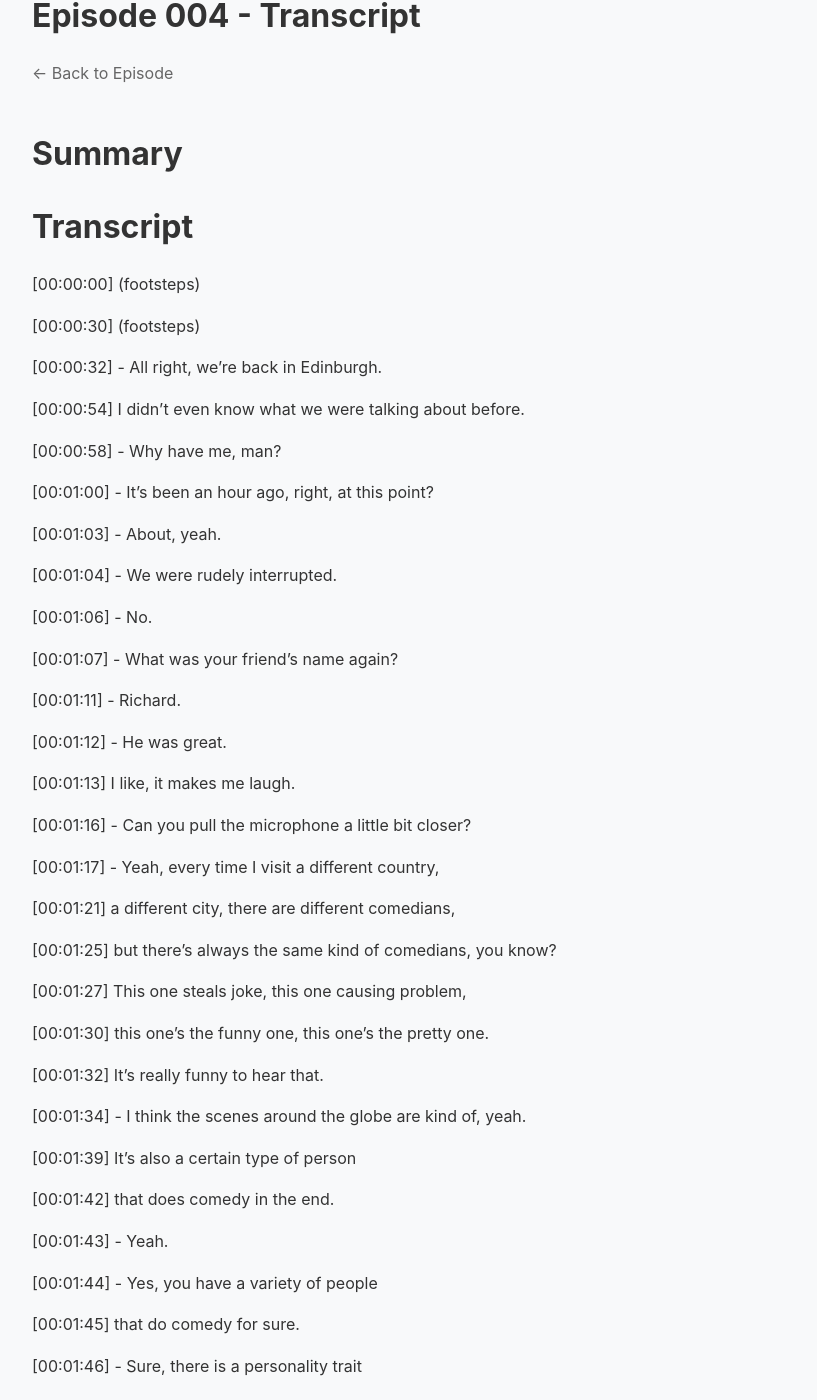
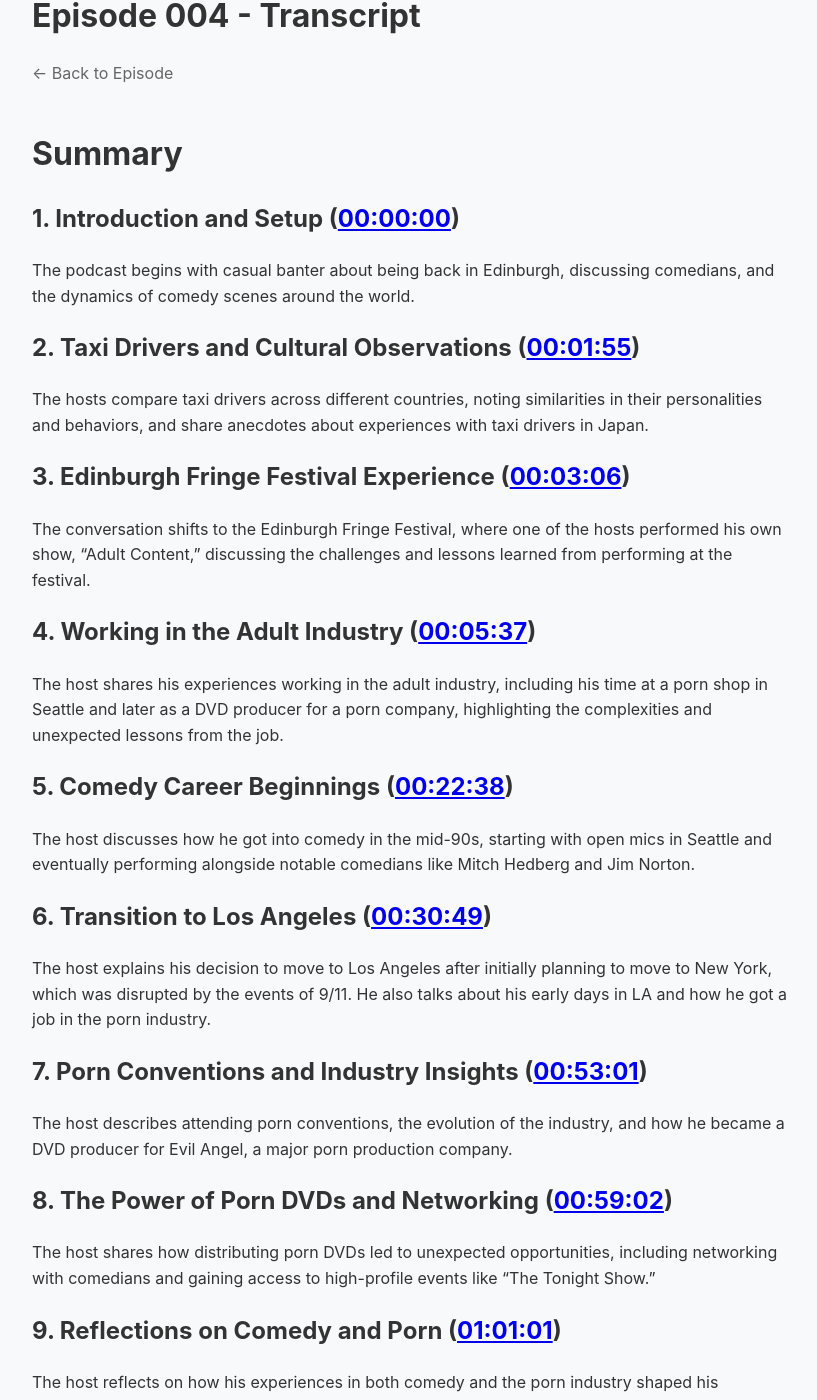
Before and after one commit to harryf/yoshi-podcasts, a Jekyll site: the page built from _transcripts/episode-004-transcript.md, in a window 1280 px wide and 1400 px high, scrolled down 242 px. Shown: the whole window, without its empty margins (228-1045 px from the left). Built offline with Jekyll 4.4.1, drawn with Linux system fonts in a browser that asks for light colours; some of the changed text lies outside the part shown.

Commit message:
Add summary

```diff
--- a/_transcripts/episode-004-transcript.md
+++ b/_transcripts/episode-004-transcript.md
@@ -6,6 +6,36 @@ permalink: "/transcripts/episode-004/"
 
 # Summary
 
+## 1. Introduction and Setup (<a href="#00-00-00">00:00:00</a>)
+The podcast begins with casual banter about being back in Edinburgh, discussing comedians, and the dynamics of comedy scenes around the world.
+
+## 2. Taxi Drivers and Cultural Observations (<a href="#00-01-55">00:01:55</a>)
+The hosts compare taxi drivers across different countries, noting similarities in their personalities and behaviors, and share anecdotes about experiences with taxi drivers in Japan.
+
+## 3. Edinburgh Fringe Festival Experience (<a href="#00-03-06">00:03:06</a>)
+The conversation shifts to the Edinburgh Fringe Festival, where one of the hosts performed his own show, "Adult Content," discussing the challenges and lessons learned from performing at the festival.
+
+## 4. Working in the Adult Industry (<a href="#00-05-37">00:05:37</a>)
+The host shares his experiences working in the adult industry, including his time at a porn shop in Seattle and later as a DVD producer for a porn company, highlighting the complexities and unexpected lessons from the job.
+
+## 5. Comedy Career Beginnings (<a href="#00-22-38">00:22:38</a>)
+The host discusses how he got into comedy in the mid-90s, starting with open mics in Seattle and eventually performing alongside notable comedians like Mitch Hedberg and Jim Norton.
+
+## 6. Transition to Los Angeles (<a href="#00-30-49">00:30:49</a>)
+The host explains his decision to move to Los Angeles after initially planning to move to New York, which was disrupted by the events of 9/11. He also talks about his early days in LA and how he got a job in the porn industry.
+
+## 7. Porn Conventions and Industry Insights (<a href="#00-53-01">00:53:01</a>)
+The host describes attending porn conventions, the evolution of the industry, and how he became a DVD producer for Evil Angel, a major porn production company.
+
+## 8. The Power of Porn DVDs and Networking (<a href="#00-59-02">00:59:02</a>)
+The host shares how distributing porn DVDs led to unexpected opportunities, including networking with comedians and gaining access to high-profile events like "The Tonight Show."
+
+## 9. Reflections on Comedy and Porn (<a href="#01-01-01">01:01:01</a>)
+The host reflects on how his experiences in both comedy and the porn industry shaped his perspective on human nature, desire, and the intersection of sex and money.
+
+## 10. Closing Thoughts and Future Plans (<a href="#01-07-05">01:07:05</a>)
+The podcast wraps up with a teaser for the next part of the conversation, hinting at more stories and insights to come.
+
 
 # Transcript
 
```
